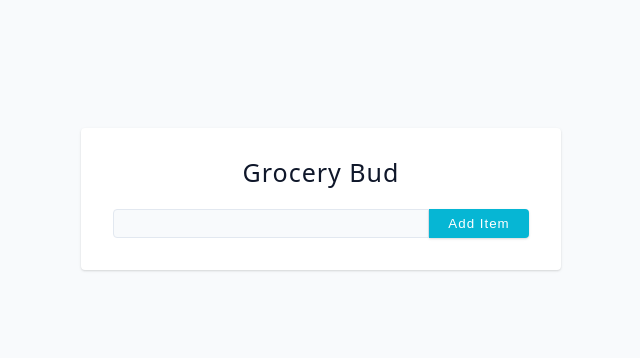
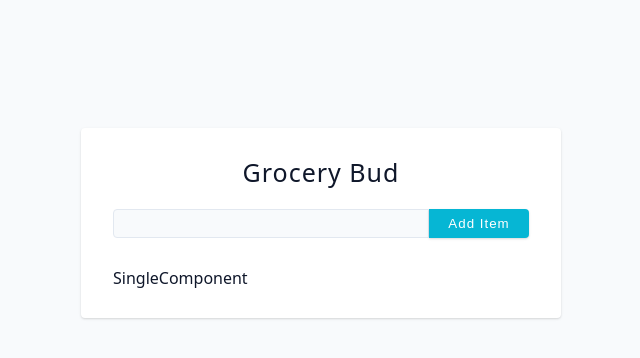
Before and after one commit to UAK002/Fundamental-projects-10-Grocery-Bud, a React (Vite) app: page / in a window 1280 px wide. Both pictures are taken after typing "Sample" into the empty fields and a click on the button "Add Item". Shown: the top 358 px of the page, without its empty margins (319-959 px from the left). Built offline with nearby package versions, Linux system fonts and the light colour scheme; the HTML template or start-up script is replaced by a standard one.

Commit message:
234. Grocery Bud - Render Items

```diff
--- a/src/App.jsx
+++ b/src/App.jsx
@@ -1,6 +1,7 @@
 import { useState } from 'react';
 import Form from './Form';
 import { nanoid } from 'nanoid';
+import Items from './Items';
 
 const App = () => {
   const [items, setItems] = useState([]);
@@ -14,9 +15,12 @@ const App = () => {
     setItems([...items, newItem]);
   };
 
+  const removeItem = (itemId) => {};
+
   return (
     <section className="section-center">
       <Form addItem={addItem} />
+      <Items items={items} removeItem={removeItem} />
     </section>
   );
 };
--- /dev/null
+++ b/src/Items.jsx
@@ -0,0 +1,14 @@
+import SingleComponent from './SingleComponent';
+
+const Items = ({ items, removeItem }) => {
+  return (
+    <div className="items">
+      {items.map((item) => {
+        return (
+          <SingleComponent key={item.id} item={item} removeItem={removeItem} />
+        );
+      })}
+    </div>
+  );
+};
+export default Items;
--- /dev/null
+++ b/src/SingleComponent.jsx
@@ -0,0 +1,4 @@
+const SingleComponent = () => {
+  return <div>SingleComponent</div>;
+};
+export default SingleComponent;
```
